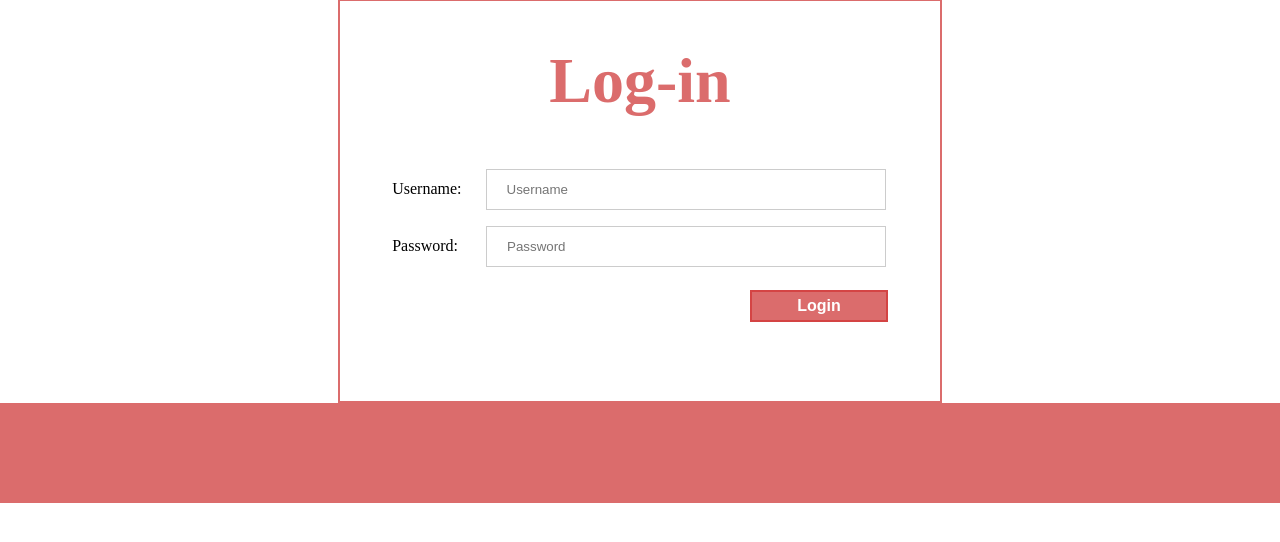
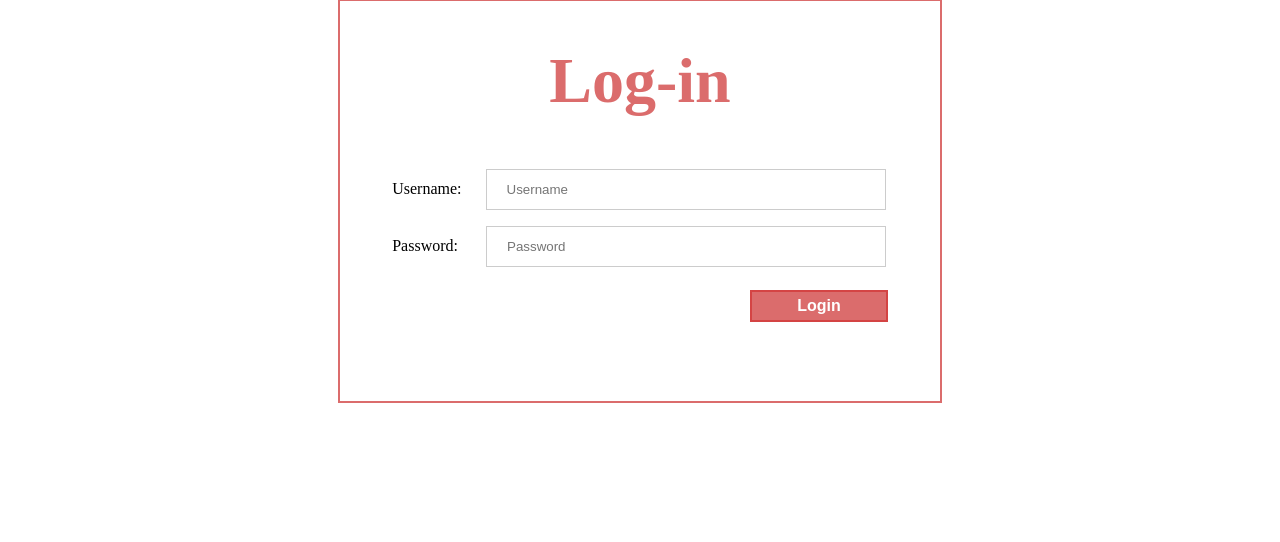
Before and after one commit to ArminL96/LAP_Vorbereitung_IT-LAB_Schuhgeschaeft, a PHP site: page /login.php in a window 1280 px wide. Shown: the part 151-693 px from the top of the page. Run offline with PHP 8.4, Linux system fonts and the light colour scheme; data comes from the database, SQL or seed files in the repository.

Commit message:
Update login.php

```diff
--- a/www new/login.php
+++ b/www new/login.php
@@ -2,7 +2,7 @@
 <html>
 <head>
 	<link rel="stylesheet" href="style/login.css">
-	<link rel="stylesheet" href="style/footer_style.css">
+	<link rel="shortcut icon" href="../www/img/favicon.ico" type="image/x-icon">
 </head>
 <body>
 	<?php
@@ -37,17 +37,15 @@
 				<?php
 				#session start
 				session_start();
-				#if input username or password is empty then do nothing
-				if (empty($_POST['uname']) or empty($_POST['password']) ) {
-				}
-				#if input one is not empty
-				else {
+				#if input username and password is not empty
+				if (!empty($_POST['uname']) and !empty($_POST['password']) ) {
 					#Read the input fields
 					$login_username =  $_POST['uname'];
 					$login_password =  $_POST['password'];
 					#Session transfer to userprofile to get username
 					$_SESSION["na"] = $login_username;
 				}
+
 				?>
 				<input type="submit" name="login" value="Login" class="button-style"/>
 				<?php
@@ -78,8 +76,5 @@
 			</form>
 		</div>
 	</div>
-	<footer>
-		<div class="container-footer"></div>
-	</footer>
 </body>
 </html>
```
